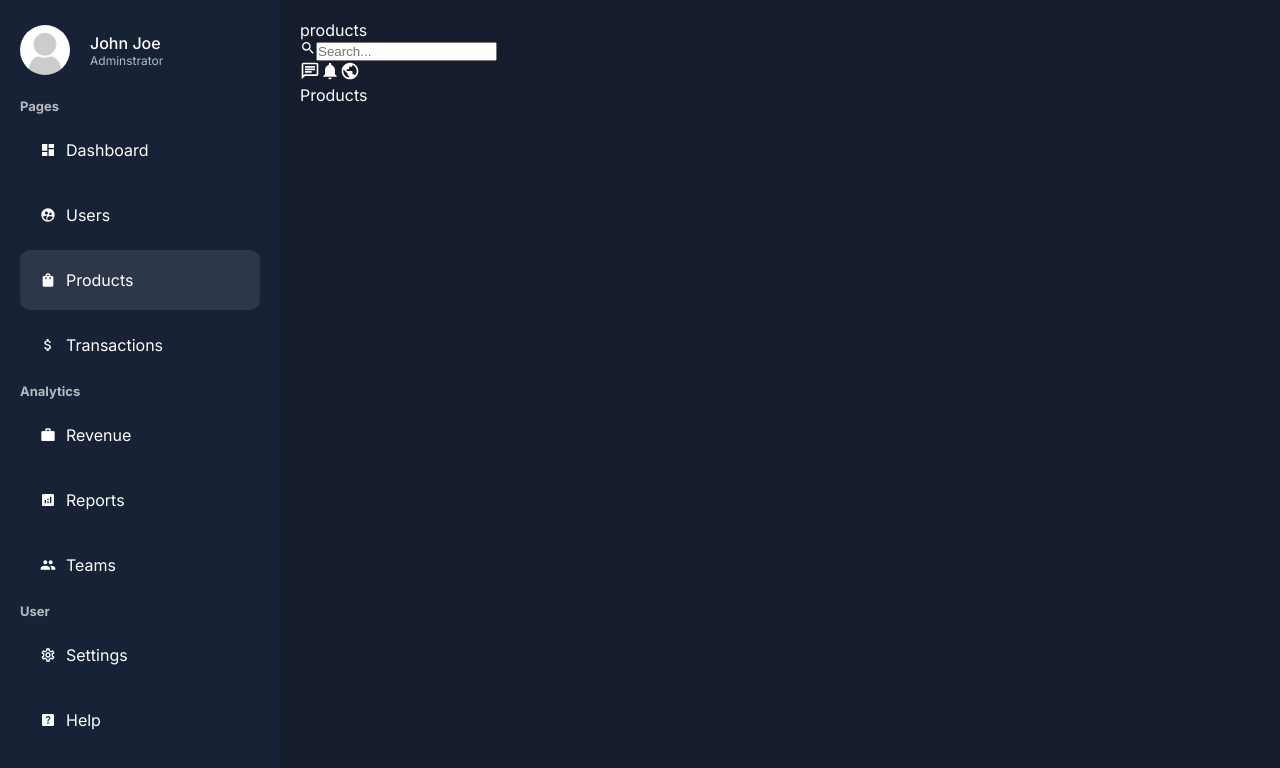
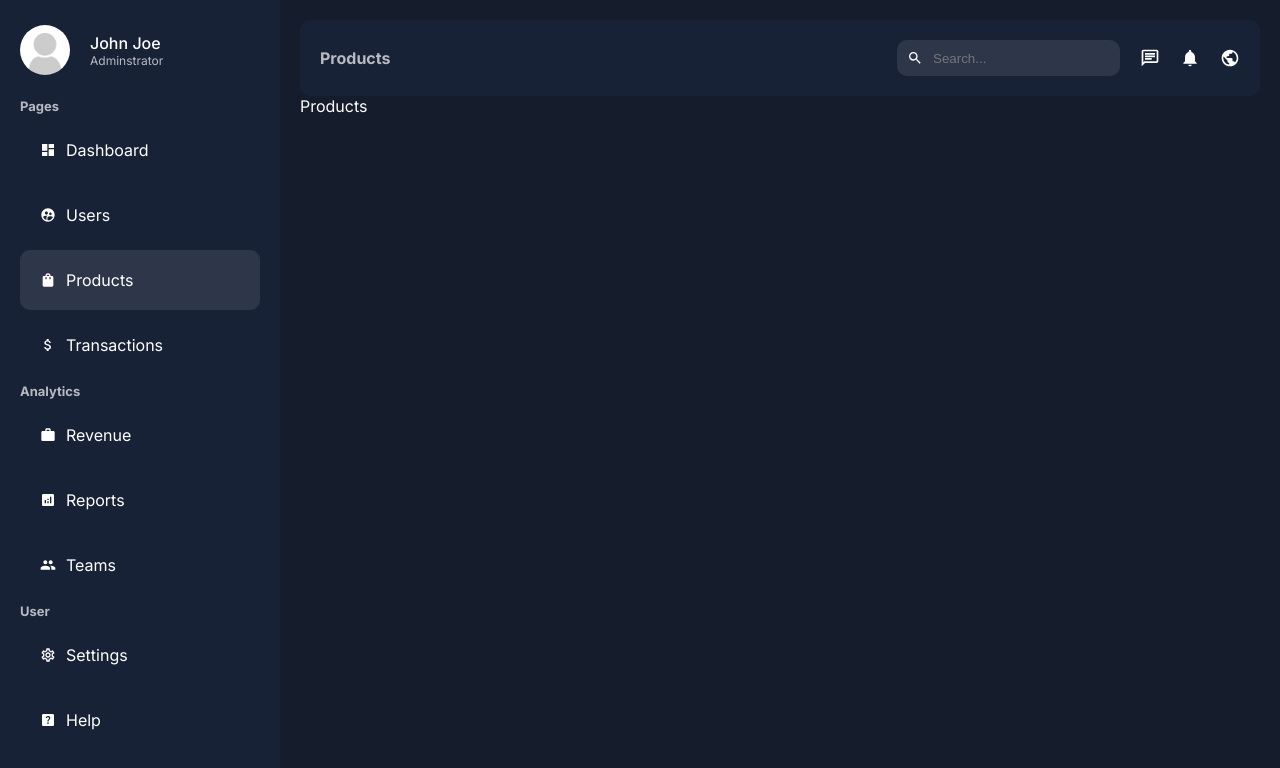
Before and after one commit to akramoo/Dashboard-, a Next.js app: page /dashboard/products in a window 1280 px wide. Shown: the top 768 px of the page. Built offline with nearby package versions, Linux system fonts and the light colour scheme.

Commit message:
styling the navbar

```diff
--- a/app/ui/dashboard/navbar/navbar.module.css
+++ b/app/ui/dashboard/navbar/navbar.module.css
@@ -0,0 +1,41 @@
+.container {
+    padding: 20px;
+    border-radius: 10px;
+    background-color: var(--bgSoft);
+    display: flex;
+    align-items: center;
+    justify-content: space-between;
+}
+
+.title {
+    color: var(--textSoft);
+    font-weight: bold;
+    text-transform: capitalize;
+}
+
+.menu {
+    display: flex;
+    align-items: center;
+    gap: 20px;
+}
+
+.search {
+    display: flex;
+    align-items: center;
+    gap: 10px;
+    background-color: #2e374a;
+    padding: 10px;
+    border-radius: 10px;
+}
+
+
+.input {
+    background-color: transparent;
+    border: none;
+    color: var(--text);
+}
+
+.icons {
+    display: flex;
+    gap: 20px;
+}
```
